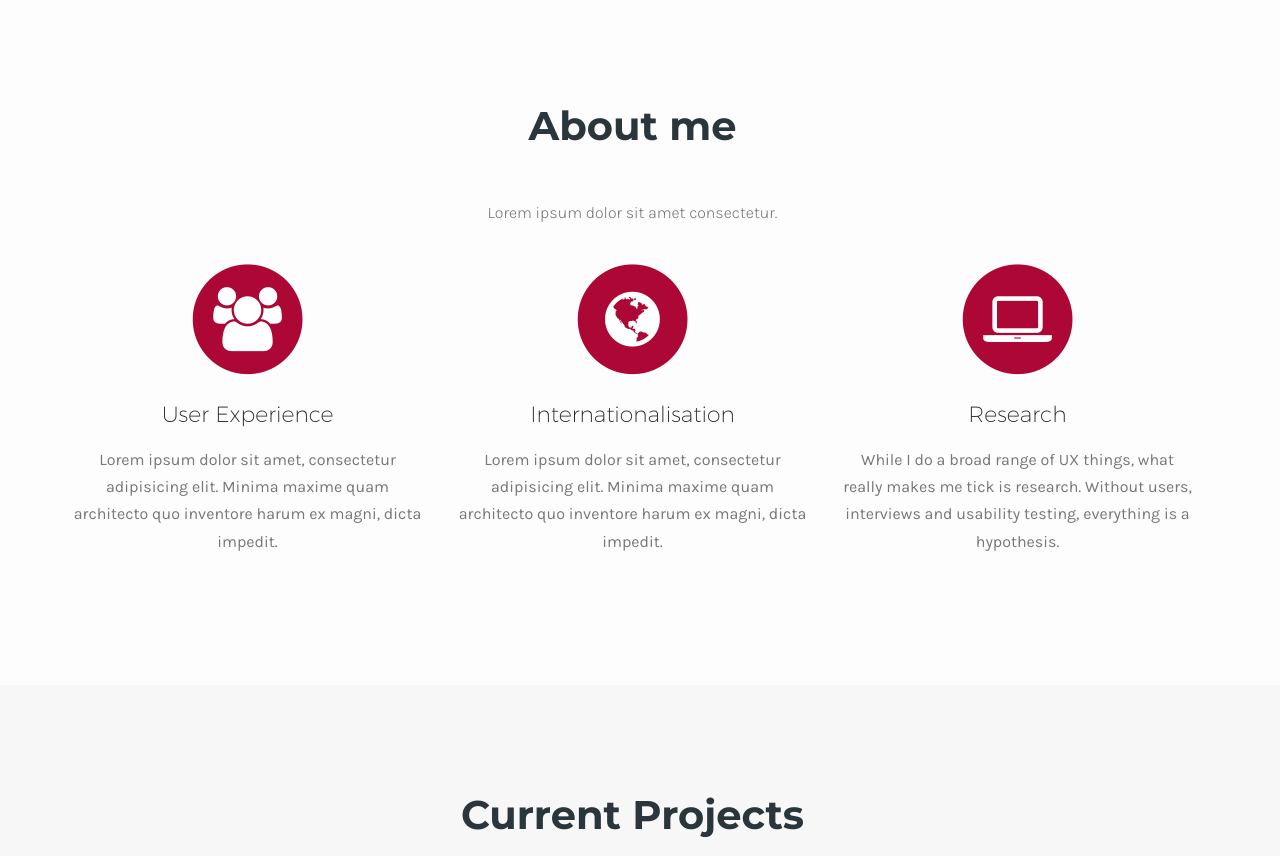
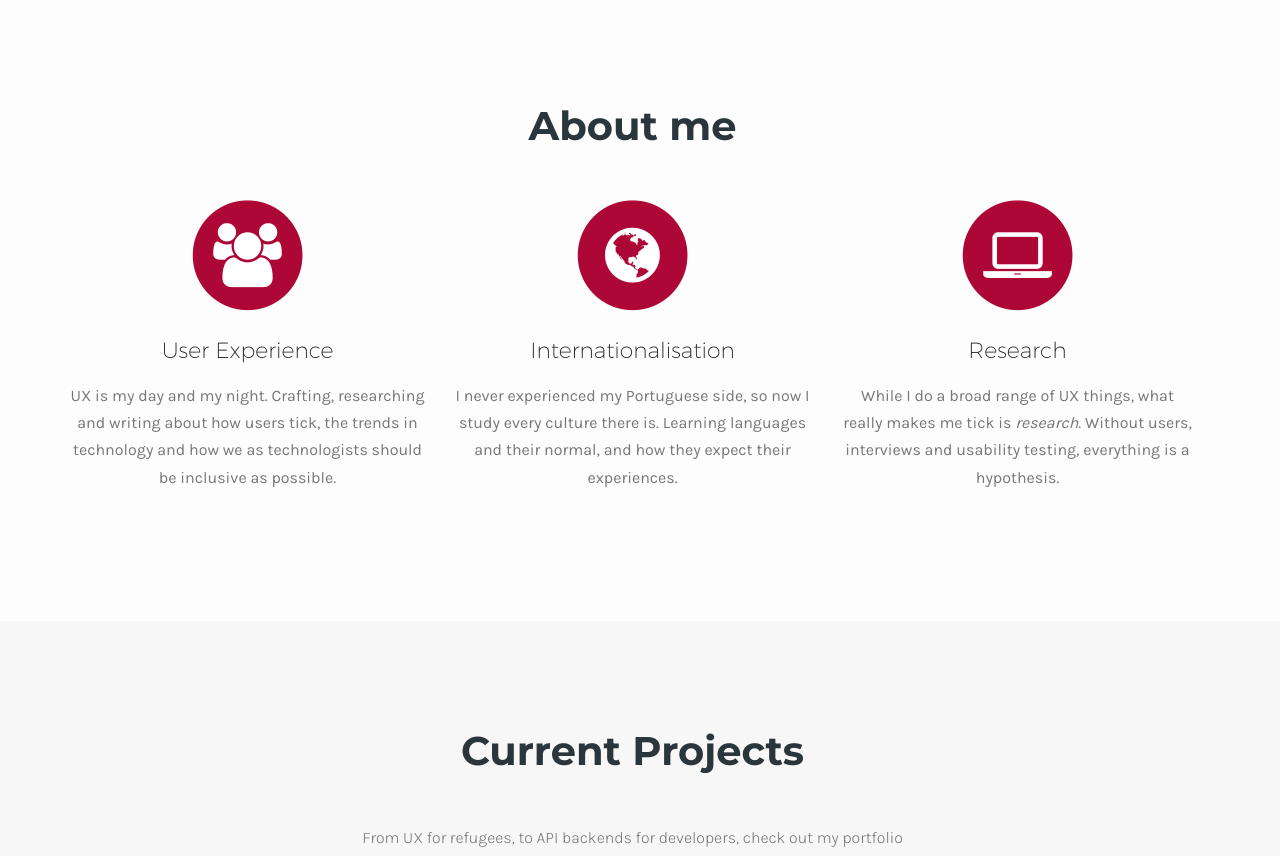
Before and after one commit to EChesters/echesters.github.io, a Jekyll site: the page built from portfolio.html, in a window 1280 px wide and 1400 px high, scrolled down 584 px, cut to the strip 60-916 px from the top of the window. Built offline with Jekyll 4.4.1, drawn with Linux system fonts in a browser that asks for light colours; nearby versions of some CDN libraries.

Commit message:
Added 3 sections to portfolio + Added margin CSS

```diff
--- a/_includes/_portfolio/about.html
+++ b/_includes/_portfolio/about.html
@@ -3,17 +3,16 @@
         <div class="row">
             <div class="col-lg-12 text-center">
                 <h2 class="section-heading">About me</h2>
-                <h3 class="section-subheading text-muted">Lorem ipsum dolor sit amet consectetur.</h3>
             </div>
         </div>
-        <div class="row text-center">
+        <div class="row text-center add-margin top">
             <div class="col-md-4">
                 <span class="fa-stack fa-4x">
                     <i class="fa fa-circle fa-stack-2x text-primary"></i>
                     <i class="fa fa-users fa-stack-1x fa-inverse"></i>
                 </span>
                 <h4 class="service-heading">User Experience</h4>
-                <p class="text-muted">Lorem ipsum dolor sit amet, consectetur adipisicing elit. Minima maxime quam architecto quo inventore harum ex magni, dicta impedit.</p>
+                <p class="text-muted">UX is my day and my night. Crafting, researching and writing about how users tick, the trends in technology and how we as technologists should be inclusive as possible.</p>
             </div>
             <div class="col-md-4">
                 <span class="fa-stack fa-4x">
@@ -21,7 +20,7 @@
                     <i class="fa fa-globe fa-stack-1x fa-inverse" aria-hidden="true"></i>
                 </span>
                 <h4 class="service-heading">Internationalisation</h4>
-                <p class="text-muted">Lorem ipsum dolor sit amet, consectetur adipisicing elit. Minima maxime quam architecto quo inventore harum ex magni, dicta impedit.</p>
+                <p class="text-muted">I never experienced my Portuguese side, so now I study every culture there is. Learning languages and their normal, and how they expect their experiences.</p>
             </div>
             <div class="col-md-4">
                 <span class="fa-stack fa-4x">
@@ -29,7 +28,7 @@
                     <i class="fa fa-laptop fa-stack-1x fa-inverse" aria-hidden="true"></i>
                 </span>
                 <h4 class="service-heading">Research</h4>
-                <p class="text-muted">While I do a broad range of UX things, what really makes me tick is research. Without users, interviews and usability testing, everything is a hypothesis.</p>
+                <p class="text-muted">While I do a broad range of UX things, what really makes me tick is <em>research</em>. Without users, interviews and usability testing, everything is a hypothesis.</p>
             </div>
         </div>
     </div>
--- a/_sass/_layout.scss
+++ b/_sass/_layout.scss
@@ -19,6 +19,16 @@
 .more-margin {
     margin-top: $spacing-unit;
     margin-bottom: $spacing-unit;
+}
+
+.add-margin {
+    &.top {
+        margin-top: $spacing-unit;
+    }
+
+    &.bottom {
+        margin-bottom: $spacing-unit;
+    }
 }
 
 .margin-horizontal {
--- a/_sass/_portfolio.scss
+++ b/_sass/_portfolio.scss
@@ -201,7 +201,6 @@
 
 section h2.section-heading {
     margin-top: 0;
-    // margin-bottom: calc( #{$spacing-unit} * 2);
     font-size: 40px;
 }
 
```
